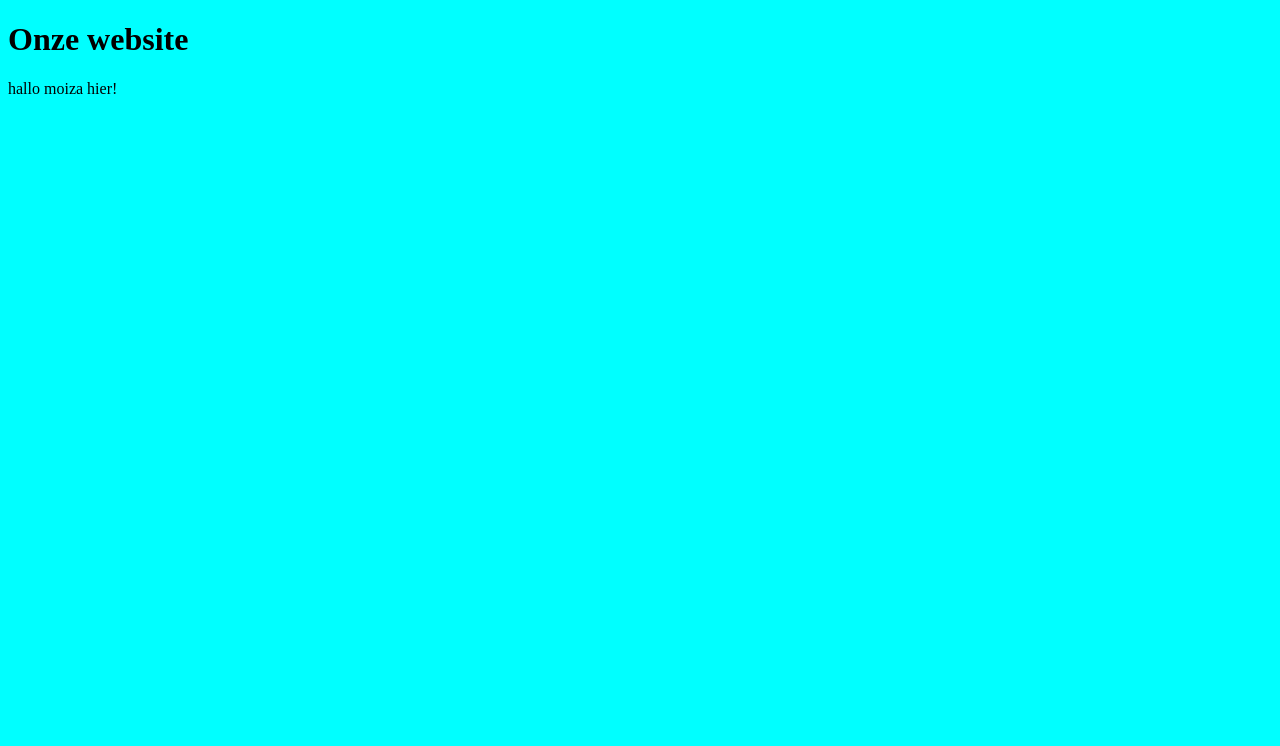
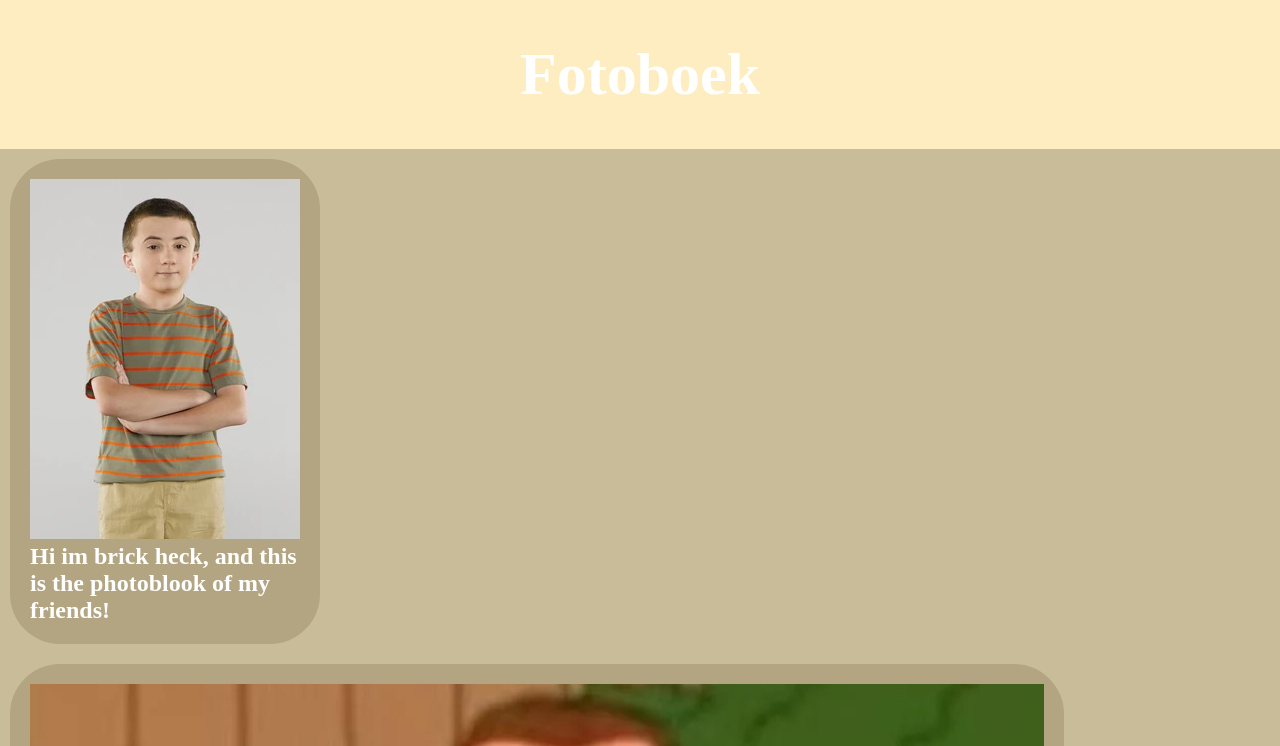
Before and after one commit to Dylan-Gruijs/Smikkelbakje, a plain HTML site: page index.html in a window 1280 px wide. Shown: the top 746 px of the page. Drawn offline with Linux system fonts and the light colour scheme.

Commit message:
Dylan pull 1 (#2)

```diff
--- a/index.html
+++ b/index.html
@@ -5,10 +5,16 @@
     <meta name="viewport" content="width=device-width, initial-scale=1.0">
     <title>Onze Website</title>
     <link rel="stylesheet" href="style.css">
+  <script src="script.js"></script>
 </head>
 <body>
-    <H1>Onze website</H1>
-    <p>hallo moiza hier!</p>
-    <script src="script.js"></script>
+    <header><h1>Fotoboek</h1></header>
+    <main class="Fotos">
+        <section class="flex-item"><img src="img/Brickheck.png"><h1>Hi im brick heck, and this is the photoblook of my friends!</h1></section>
+        <section class="flex-item"><img src="img/forward-facing-joe.png"></section>
+        <section class="flex-item"><img src="img/medium_LONG_CHICKEN_FV_min_6c96709ea5.png"></section>
+      <p>hallo moiza hier!</p>
+
+    </main>
 </body>
 </html>
--- a/style.css
+++ b/style.css
@@ -1,3 +1,54 @@
+*,
+*::before,
+*::after {
+margin: 0;
+
+padding: 0;
+
+box-sizing: border-box;
+}
+
+html {
+   font-size: 62.5%;
+}
 body{
-    background-color: aqua;
+   font-size: 1.6rem;
+   background-color: rgb(253, 237, 193);
 }
+
+h2{
+    font-size: 4rem;
+}
+header{
+    font-size: 3rem;
+    padding: 4rem 2rem;
+    box-shadow: 2rem;
+    color: white;
+    display: flex;
+    justify-content: center;
+    align-items: center;
+}
+.Fotos{
+    display: flex;
+    flex-wrap: wrap;
+    gap: 2rem;
+    padding: 1rem;
+    background-color: rgb(201, 188, 152);
+}
+.flex-item{
+    background-color: rgb(179, 165, 129);
+    flex-basis: calc(25% - 2rem);
+    border: 1px red;
+    color: white;
+    padding: 2rem;
+    border-radius: 5rem;
+    flex-wrap: wrap;
+}
+
+footer{
+  text-align: center;
+  padding: 1rem;
+  background-color: rgb(150, 149, 149);
+  color: white;
+  font-size: 2rem;
+}
```
Also changed, not shown: img/Brickheck.png (added), img/forward-facing-joe.png (added), img/medium_LONG_CHICKEN_FV_min_6c96709ea5.png (added).
